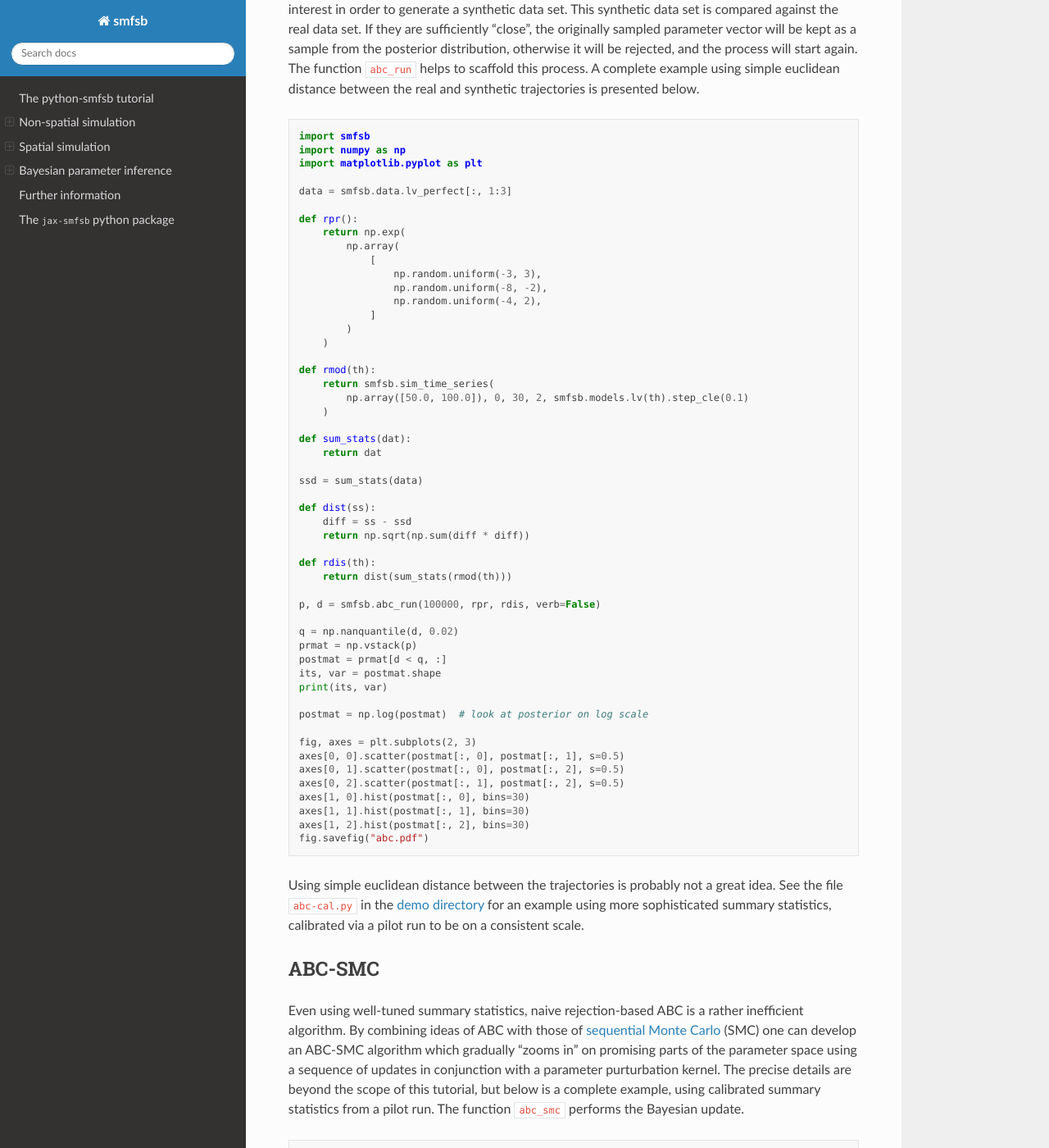
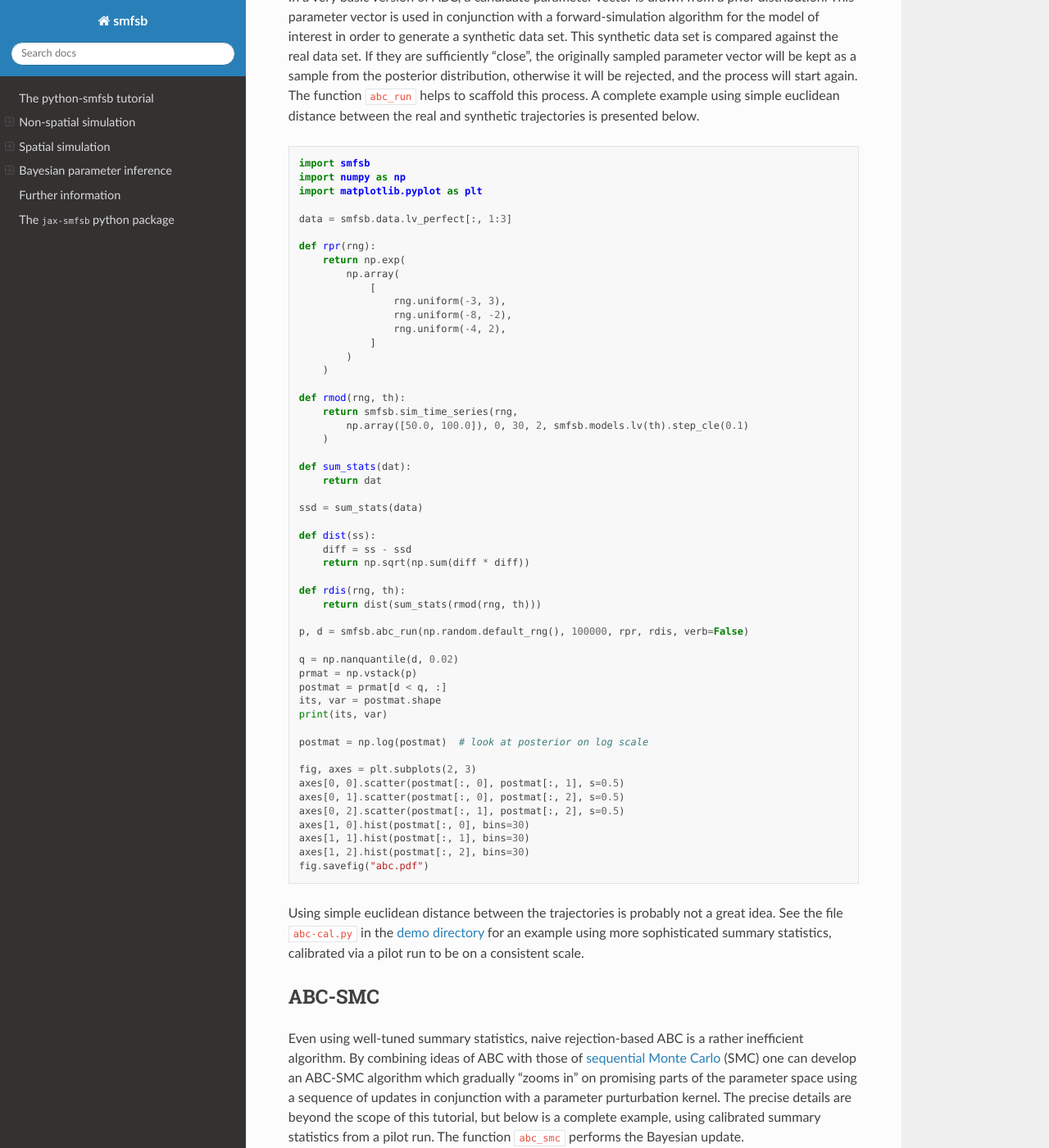
Before and after one commit to darrenjw/python-smfsb, a Sphinx documentation site: the page built from docs/source/tutorial.rst, in a window 1280 px wide and 1400 px high, scrolled down 4610 px. Shown: the whole window at 82% size. Built offline with Sphinx 7.4.7 and the Read the Docs theme 3.1.0, drawn with Linux system fonts in a browser that asks for light colours; some of the changed text lies outside the part shown.

Commit message:
first attempt and updating the readme and the tutorial

```diff
--- a/docs/source/tutorial.rst
+++ b/docs/source/tutorial.rst
@@ -19,10 +19,12 @@
 .. code:: python
 
    import smfsb
+   import numpy as np
 
    lvmod = smfsb.models.lv()
    step = lvmod.step_gillespie()
-   out = smfsb.sim_time_series(lvmod.m, 0, 30, 0.1, step)
+   rng = np.random.default.rng()
+   out = smfsb.sim_time_series(rng, lvmod.m, 0, 30, 0.1, step)
    assert(out.shape == (300, 2))
 
 Here we used the ``lv`` model. Other built-in models include ``id`` (immigration-death), ``bd`` (birth-death), ``dimer`` (dimerisation kinetics), ``mm`` (Michaelis-Menten enzyme kinetics) and ``sir`` (SIR epdiemic model). The models are of class ``Spn`` (stochastic Petri net), the main data type used in the package. Note the use of the ``step_gillespie`` method, defined on all ``Spn`` models, which returns a function for simulating from the transition kernel of the model, using the Gillespie algorithm. This function can be used with the ``sim_time_series`` function for simulating model trajectories on a regular time grid. Alternative simulation algorithms include ``step_poisson`` (Poisson time-stepping), ``step_cle`` (Euler-Maruyama simulation from the associated chemical Langevin equation) and ``step_euler`` (Euler simulation from the continuous deterministic approximation to the model).
@@ -61,7 +63,7 @@
        lambda x, t: np.array([0.3*x[0]*x[1]/200, 0.1*x[1]]),
        [197.0, 3, 0])
    step_sir = sir.step_poisson()
-   sample = smfsb.sim_sample(500, sir.m, 0, 20, step_sir)
+   sample = smfsb.sim_sample(rng, 500, sir.m, 0, 20, step_sir)
    fig, axis = plt.subplots()
    axis.hist(sample[:,1], 30)
    axis.set_title("Infected at time 20")
@@ -127,7 +129,7 @@
 
    seir = smfsb.shorthand_to_spn(seir_sh)
    step_seir = seir.step_gillespie()
-   out = smfsb.sim_time_series(seir.m, 0, 40, 0.05, step_seir)
+   out = smfsb.sim_time_series(rng, seir.m, 0, 40, 0.05, step_seir)
 
    import matplotlib.pyplot as plt
    fig, axis = plt.subplots()
@@ -165,7 +167,7 @@
    step_lv_1d = lv.step_gillespie_1d(np.array([0.6, 0.6]))
    x1 = step_lv_1d(x0, 0, 1)
    print(x1)
-   out = smfsb.sim_time_series_1d(x0, 0, T, 1, step_lv_1d, True)
+   out = smfsb.sim_time_series_1d(rng, x0, 0, T, 1, step_lv_1d, True)
 
    fig, axis = plt.subplots()
    for i in range(2):
@@ -191,7 +193,7 @@
    x0 = np.zeros((2, M, N))
    lv = smfsb.models.lv()
    x0[:, int(M / 2), int(N / 2)] = lv.m
-   step_lv_2d = lv.step_cle_2d(np.array([0.6, 0.6]), 0.1)
+   step_lv_2d = lv.step_cle_2d(rng, np.array([0.6, 0.6]), 0.1)
    x1 = step_lv_2d(x0, 0, T)
 
    fig, axis = plt.subplots()
@@ -221,19 +223,19 @@
 
    data = smfsb.data.lv_perfect[:, 1:3]
 
-   def rpr():
+   def rpr(rng):
        return np.exp(
 	   np.array(
 	       [
-		   np.random.uniform(-3, 3),
-		   np.random.uniform(-8, -2),
-		   np.random.uniform(-4, 2),
+		   rng.uniform(-3, 3),
+		   rng.uniform(-8, -2),
+		   rng.uniform(-4, 2),
 	       ]
 	   )
        )
 
-   def rmod(th):
-       return smfsb.sim_time_series(
+   def rmod(rng, th):
+       return smfsb.sim_time_series(rng,
 	   np.array([50.0, 100.0]), 0, 30, 2, smfsb.models.lv(th).step_cle(0.1)
        )
 
@@ -246,10 +248,10 @@
        diff = ss - ssd
        return np.sqrt(np.sum(diff * diff))
 
-   def rdis(th):
-       return dist(sum_stats(rmod(th)))
+   def rdis(rng, th):
+       return dist(sum_stats(rmod(rng, th)))
 
-   p, d = smfsb.abc_run(100000, rpr, rdis, verb=False)
+   p, d = smfsb.abc_run(np.random.default_rng(), 100000, rpr, rdis, verb=False)
 
    q = np.nanquantile(d, 0.02)
    prmat = np.vstack(p)
@@ -285,12 +287,12 @@
 
    data = smfsb.data.lv_perfect[:, 1:3]
 
-   def rpr():
+   def rpr(rng):
        return np.array(
 	   [
-	       np.random.uniform(-2, 2),
-	       np.random.uniform(-7, -3),
-	       np.random.uniform(-3, 1),
+	       rng.uniform(-2, 2),
+	       rng.uniform(-7, -3),
+	       rng.uniform(-3, 1),
 	   ]
        )
 
@@ -307,8 +309,8 @@
 	   )
        )
 
-   def rmod(th):
-       return smfsb.sim_time_series(
+   def rmod(rng, th):
+       return smfsb.sim_time_series(rng,
 	   [50.0, 100], 0, 30, 2, smfsb.models.lv(np.exp(th)).step_cle(0.1)
        )
 
@@ -335,7 +337,8 @@
 	   )
        )
 
-   p, d = smfsb.abc_run(20000, rpr, lambda th: ssi(rmod(th)), verb=False)
+   rng = np.random.default_rng()
+   p, d = smfsb.abc_run(rng, 20000, rpr, lambda th: ssi(rmod(th)), verb=False)
    prmat = np.vstack(p)
    dmat = np.vstack(d)
    print(prmat.shape)
@@ -355,16 +358,16 @@
        diff = ss - ssd
        return np.sqrt(np.sum(diff * diff))
 
-   def rdis(th):
-       return dist(sum_stats(rmod(th)))
+   def rdis(rng, th):
+       return dist(sum_stats(rmod(rng, th)))
 
-   def rper(th):
-       return th + np.random.normal(0, 0.5, 3)
+   def rper(rng, th):
+       return th + rng.normal(0, 0.5, 3)
 
    def dper(ne, ol):
        return np.sum(sp.stats.norm.logpdf(ne, ol, 0.5))
 
-   postmat = smfsb.abc_smc(
+   postmat = smfsb.abc_smc(rng,
        5000, rpr, dpr, rdis, rper, dper, factor=5, steps=6, verb=True
    )
 
@@ -397,19 +400,19 @@
    def obsll(x, t, y, th):
        return np.sum(sp.stats.norm.logpdf(y - x, scale=10))
 
-   def sim_x(t0, th):
-       return np.array([np.random.poisson(50), np.random.poisson(100)])
+   def sim_x(rng, t0, th):
+       return np.array([rng.poisson(50), rng.poisson(100)])
 
-   def step(x, t, dt, th):
+   def step(rng, x, t, dt, th):
        sf = smfsb.models.lv(th).step_cle(0.1)
-       return sf(x, t, dt)
+       return sf(rng, x, t, dt)
 
    mll = smfsb.pf_marginal_ll(100, sim_x, 0, step, obsll, smfsb.data.lv_noise_10)
 
-   def prop(th, tune=0.01):
-       return np.exp(np.random.normal(0, tune, (3))) * th
+   def prop(rng, th, tune=0.01):
+       return np.exp(rng.normal(0, tune, (3))) * th
 
-   thmat = smfsb.metropolis_hastings(
+   thmat = smfsb.metropolis_hastings(np.random.default_rng(),
 	  np.array([1, 0.005, 0.6]), mll, prop, iters=5000, thin=1, verb=True
    )
 
```
Also changed, not shown: README.md (+2 -0 lines).
